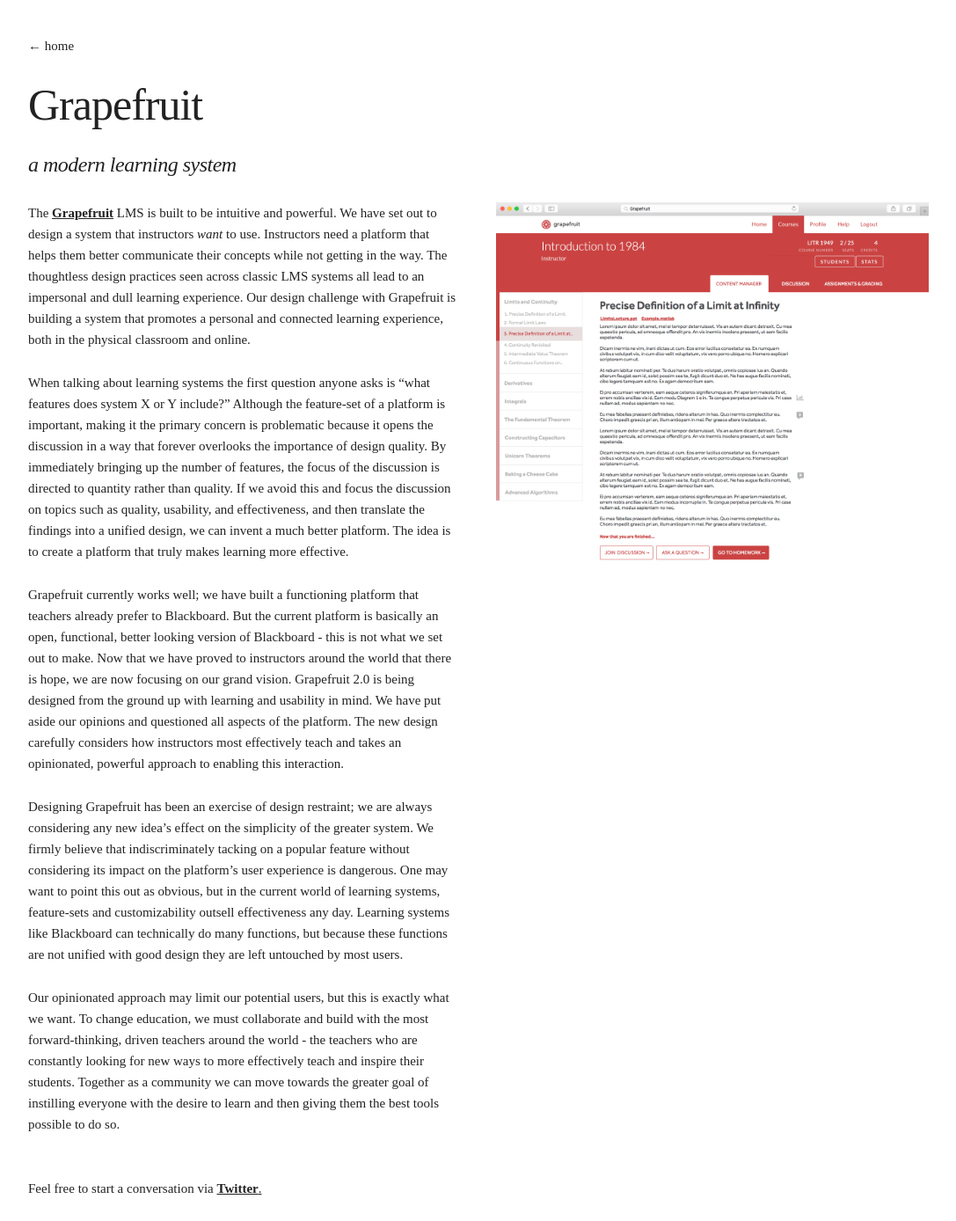
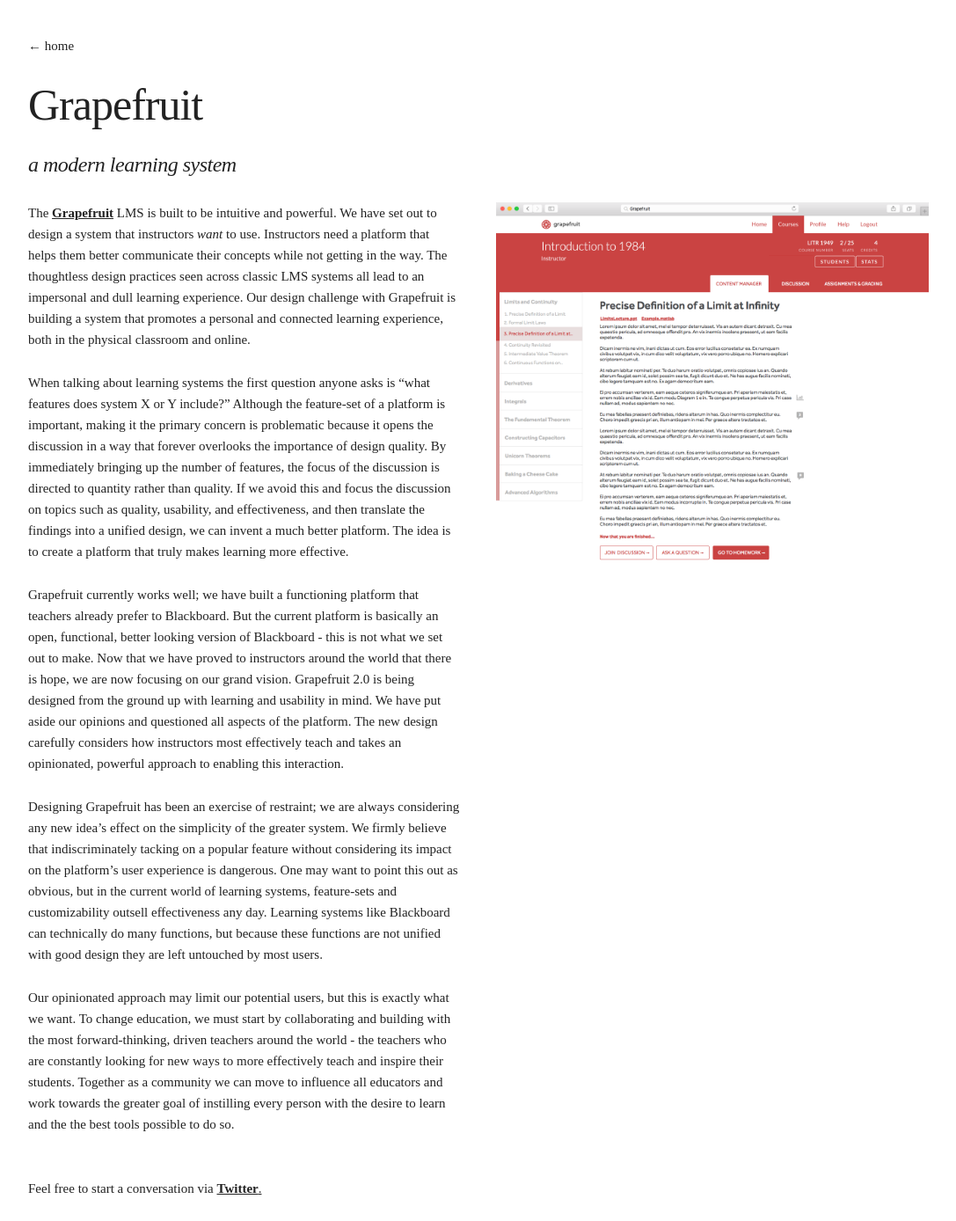
Before and after one commit to alexfreska/alexfreska.github.io, a Jekyll site: the page built from code/_posts/2014-01-01-grapefruit.md, in a window 1280 px wide. Shown: the whole page at 88% size, without its empty margins (96-1183 px from the left). Built offline with Jekyll 4.4.1, drawn with Linux system fonts in a browser that asks for light colours.

Commit message:
Fix text

```diff
--- a/code/_posts/2014-01-01-grapefruit.md
+++ b/code/_posts/2014-01-01-grapefruit.md
@@ -13,8 +13,8 @@
 
 Grapefruit currently works well; we have built a functioning platform that teachers already prefer to Blackboard. But the current platform is basically an open, functional, better looking version of Blackboard - this is not what we set out to make. Now that we have proved to instructors around the world that there is hope, we are now focusing on our grand vision. Grapefruit 2.0 is being designed from the ground up with learning and usability in mind. We have put aside our opinions and questioned all aspects of the platform. The new design carefully considers how instructors most effectively teach and takes an opinionated, powerful approach to enabling this interaction.
 
-Designing Grapefruit has been an exercise of design restraint; we are always considering any new idea's effect on the simplicity of the greater system. We firmly believe that indiscriminately tacking on a popular feature without considering its impact on the platform's user experience is dangerous. One may want to point this out as obvious, but in the current world of learning systems, feature-sets and customizability outsell effectiveness any day. Learning systems like Blackboard can technically do many functions, but because these functions are not unified with good design they are left untouched by most users.
+Designing Grapefruit has been an exercise of restraint; we are always considering any new idea's effect on the simplicity of the greater system. We firmly believe that indiscriminately tacking on a popular feature without considering its impact on the platform's user experience is dangerous. One may want to point this out as obvious, but in the current world of learning systems, feature-sets and customizability outsell effectiveness any day. Learning systems like Blackboard can technically do many functions, but because these functions are not unified with good design they are left untouched by most users.
 
-Our opinionated approach may limit our potential users, but this is exactly what we want. To change education, we must collaborate and build with the most forward-thinking, driven teachers around the world - the teachers who are constantly looking for new ways to more effectively teach and inspire their students. Together as a community we can move towards the greater goal of instilling everyone with the desire to learn and then giving them the best tools possible to do so.
+Our opinionated approach may limit our potential users, but this is exactly what we want. To change education, we must start by collaborating and building with the most forward-thinking, driven teachers around the world - the teachers who are constantly looking for new ways to more effectively teach and inspire their students. Together as a community we can move to influence all educators and work towards the greater goal of instilling every person with the desire to learn and the the best tools possible to do so.
 
 [gf]: https://grapefruit.link
```
